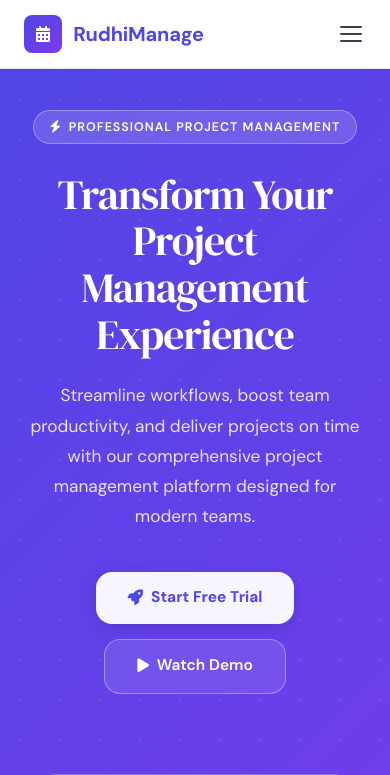
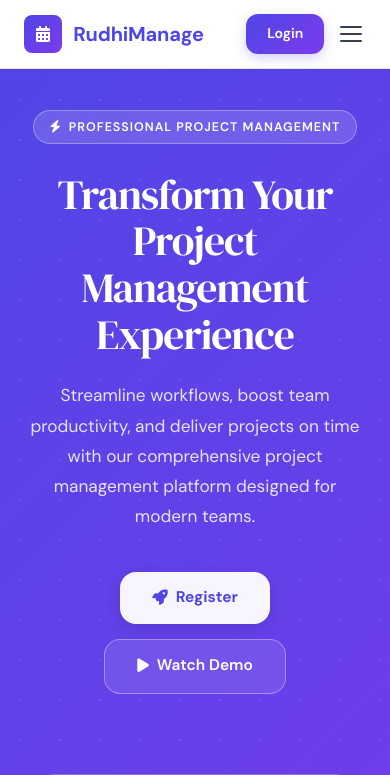
Before and after one commit to Prasadrudhisoft/project_management, a Flask app: page / in a window 390 px wide. Shown: the top 775 px of the page. Run offline with Flask 3, Linux system fonts and the light colour scheme; parts of the project's set-up code (start-up, migrations or seed data) failed here and were passed over.

Commit message:
added the login button as well register

```diff
--- a/templates/landing.html
+++ b/templates/landing.html
@@ -113,8 +113,15 @@
             padding: 0 1.5rem;
             display: flex;
             align-items: center;
-            justify-content: space-between;
             height: 68px;
+        }
+
+        .logo {
+            margin-right: auto;
+        }
+
+        .nav-actions {
+            margin-left: auto;
         }
 
         .logo {
@@ -176,9 +183,9 @@
         }
 
         .btn-outline {
-            background: transparent;
-            color: var(--p1);
-            border: 1.5px solid rgba(79, 70, 229, 0.4);
+            background: var(--p-gradient);
+            color: white;
+            box-shadow: 0 4px 12px rgba(79, 70, 229, 0.25);
         }
 
         .btn-solid {
@@ -804,6 +811,12 @@
             }
 
             .nav-actions {
+                display: flex;
+                margin-left: auto;
+                margin-right: 0.75rem;
+            }
+
+            .nav-actions .btn-solid {
                 display: none;
             }
 
@@ -902,7 +915,7 @@
             </p>
             <div class="hero-ctas">
                 <a href="/register" class="btn-hero-white">
-                    <i class="fas fa-rocket"></i> Start Free Trial
+                    <i class="fas fa-rocket"></i> Register
                 </a>
                 <a href="#features" class="btn-hero-ghost">
                     <i class="fas fa-play"></i> Watch Demo
```
